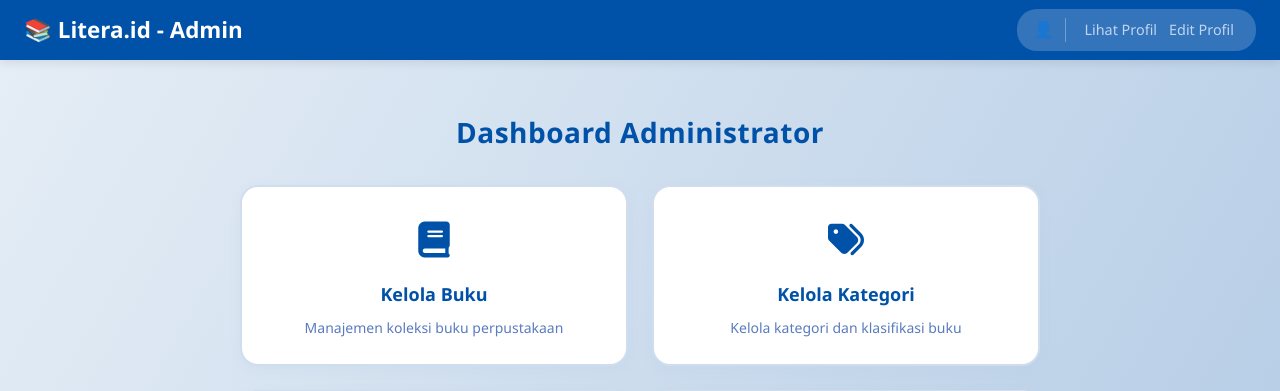
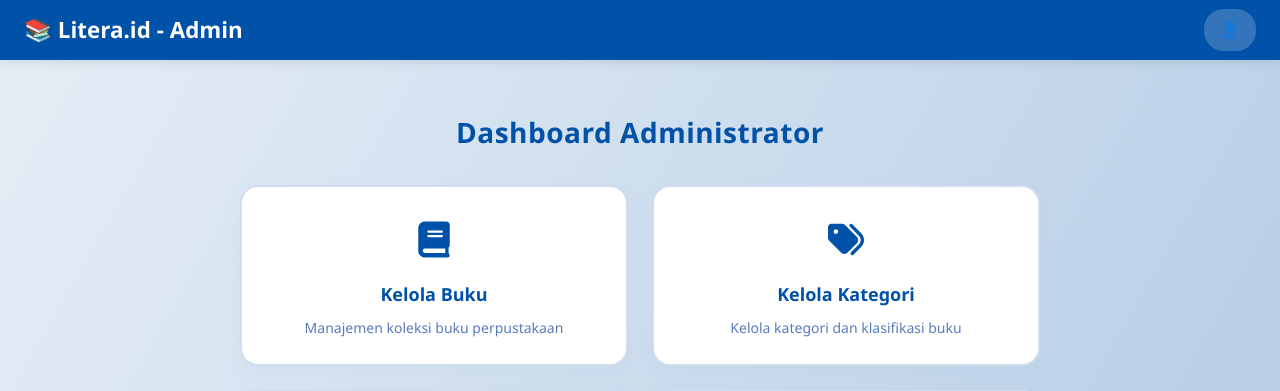
Before and after one commit to laras691/pbo, a Django app: template Digital/perpustakaan/templates/admin/dashboard_admin.html in a window 1280 px wide. Shown: the top 391 px of the page. Run offline with Django 4.2, Linux system fonts and the light colour scheme; the template is opened without the code that fills it, so the values that code supplies are empty.

Commit message:
dung dung

```diff
--- a/Digital/perpustakaan/templates/admin/dashboard_admin.html
+++ b/Digital/perpustakaan/templates/admin/dashboard_admin.html
@@ -67,25 +67,11 @@
             align-items: center;
         }
 
-        .profile-links {
-            display: flex;
-            margin-left: 12px;
-            padding-left: 12px;
-            border-left: 1px solid rgba(255,255,255,0.3);
-        }
-
-        .profile-links a {
-            color: #c2d6f0;
-            text-decoration: none;
-            transition: all 0.2s ease;
-            font-size: 0.9rem;
-            margin: 0 6px;
-            white-space: nowrap;
-        }
-
+        /* Hapus CSS khusus link profil */
+        .profile-links,
+        .profile-links a,
         .profile-links a:hover {
-            color: #fff;
-            text-decoration: underline;
+            display: none !important;
         }
 
         /* Main Content */
@@ -313,10 +299,6 @@
         <div class="profile-box" id="profileBtn">
             <div class="profile-content">
                 <span>👤 {{ admin_id }}</span>
-                <div class="profile-links">
-                    <a href="{% url 'lihat-profil' %}">Lihat Profil</a>
-                    <a href="{% url 'edit-profil' %}">Edit Profil</a>
-                </div>
             </div>
         </div>
     </div>
@@ -386,7 +368,6 @@
             logoutModal.style.display = 'none';
         });
 
-        // Close modal when clicking outside
         logoutModal.addEventListener('click', function(e) {
             if (e.target === logoutModal) {
                 logoutModal.style.display = 'none';
```
Also changed, not shown: Digital/perpustakaan/templates/admin/kelola_kategori.html (+10 -5 lines), Digital/db.sqlite3.
